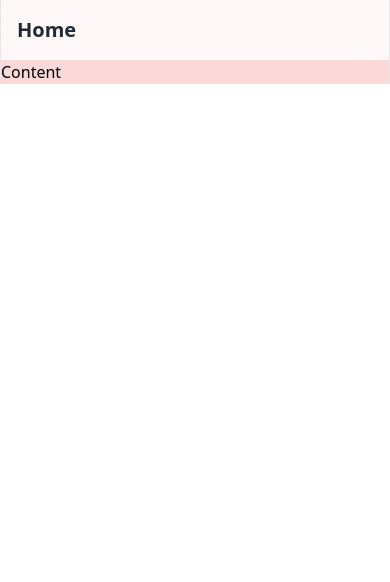
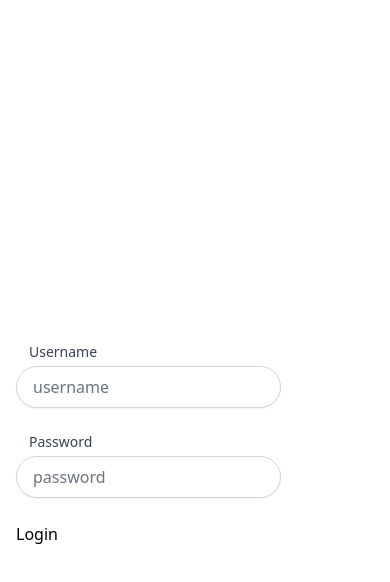
Before and after one commit to lucpena/SocialMedia, a Nuxt app in the folder SocialMediaApp/: page / in a window 390 px wide. Shown: the top 582 px of the page. Built offline with nearby package versions, Linux system fonts and the light colour scheme.

Commit message:
Tela de login

```diff
--- a/SocialMediaApp/app.vue
+++ b/SocialMediaApp/app.vue
@@ -1,7 +1,8 @@
 <template>
-  <div class="" :class="{'dark': darkMode}">
+    <div class="" :class="{ 'dark': darkMode }">
         <div class="bg-white dark:bg-dim-900">
-      <div class="min-h-full">
+
+            <div v-if="user" class="min-h-full">
                 <div class="grid grid-cols-12 mx-auto sm:px-6 lg:max-w-7xl lg:px-8 lg:gap-5">
 
                     <!-- Left Sidebar -->
@@ -25,12 +26,18 @@
 
                 </div>
             </div>
+
+            <AuthPage v-else />
+
         </div>
     </div>
 </template>
 
 <script setup>
 
-  const darkMode = ref(false)
+    const darkMode = ref( false )
+
+    const { useAuthUser } = useAuth()
+    const user = useAuthUser()
 
 </script>
--- /dev/null
+++ b/SocialMediaApp/components/Auth/Form.vue
@@ -0,0 +1,45 @@
+<template>
+    <div>
+        <div class="pt-5 space-y-6">
+
+            <h2>{{ data.username }}</h2>
+            <UIInput label="Username" placeholder="username" v-model="data.username" />
+
+            <h2>{{ data.password }}</h2>
+            <UIInput label="Password" placeholder="password" type="password" v-model="data.password" />
+
+            <div>
+                <button @click="handleLogin">Login</button>
+            </div>
+
+        </div>
+    </div>
+</template>
+<script setup>
+
+
+    const data = reactive({
+        username: '',
+        password: '',
+        loading: false
+    })
+
+    async function handleLogin() {
+
+        data.loading = true
+        const {login} = useAuth()
+
+        try {
+            await login({
+                username: data.username,
+                password: data.password
+            })
+
+        } catch (error) {
+            console.log(error)
+        } finally {
+            data.loading = false
+        }
+    }
+
+</script>
--- /dev/null
+++ b/SocialMediaApp/components/Auth/Page.vue
@@ -0,0 +1,23 @@
+<template>
+    <div class="flex h-screen">
+
+        <!-- Backgroud -->
+        <div class="relative flex-1 hidden w-0 lg:block">
+            <img class="absolute inset-0 object-cover w-full h-full"
+                src="https://bing.biturl.top/?resolution=1920&format=image&index=0&mkt=zh-CN" />
+        </div>
+
+
+        <div class="flex flex-col justify-center flex-1 px-4 py-12 sm:px-6 lg:flex-none lg:px-20 xl:px-24">
+            <div class="flex items-center w-full h-full max-w-sm mx-auto lg:w-96">
+                <AuthForm />
+            </div>
+        </div>
+
+    </div>
+</template>
+<script setup>
+
+
+
+</script>
--- /dev/null
+++ b/SocialMediaApp/components/UI/Input.vue
@@ -0,0 +1,43 @@
+<template>
+    <div>
+
+        <label for="" v-if="props.label" class="block pl-3 ml-px text-sm font-medium text-gray-700">
+            {{ props.label }}
+        </label>
+
+        <div class="mt-1">
+            <input
+                :value="props.modelValue"
+                 class="block px-4 w-full border-gray-300 rounded-full shadow-sm
+               focus:ring-blue-500 focus:border-blue-500 sm:text-sm"
+                :placeholder="props.placeholder"
+                :type="password"
+                @input="event => emits('update:modelValue', event.target.value)">
+        </div>
+
+    </div>
+</template>
+<script setup>
+
+    const emits = defineEmits(['update:modelValue'])
+
+    const props = defineProps({
+        modelValue : {
+            type: String,
+            required: true
+        },
+        placeholder: {
+            type: String,
+            default: ''
+        },
+        label: {
+            type: String,
+            default: null
+        },
+        type: {
+            type: String,
+            default: "Text"
+        }
+    })
+
+</script>
--- /dev/null
+++ b/SocialMediaApp/composables/useAuth.js
@@ -0,0 +1,40 @@
+export default () => {
+    const useAuthToken = () => useState('auth_token')
+    const useAuthUser = () => useState('auth_user')
+
+    const setToken = (newToken) => {
+        const authToken = useAuthToken()
+        authToken.value = newToken
+    }
+
+    const setUser = (newUser) => {
+        const authUser = useAuthUser()
+        authUser.value = newUser
+    }
+
+    const login = ({username, password}) => {
+        return new Promise(async (resolve, reject) => {
+            try {
+                const data = await $fetch('/api/auth/login', {
+                    method: 'POST',
+                    body: {
+                        username, password
+                    }
+                })
+
+                setToken(data.access_token)
+                setUser(data.user)
+
+                resolve(true)
+
+            } catch (error) {
+                reject(error)
+            }
+        })
+    }
+
+    return {
+        login,
+        useAuthUser
+    }
+}
```
Also changed, not shown: 1 other file (tests, documents, lock files or other folders). Lines whose indentation alone changed are shown as unchanged.
